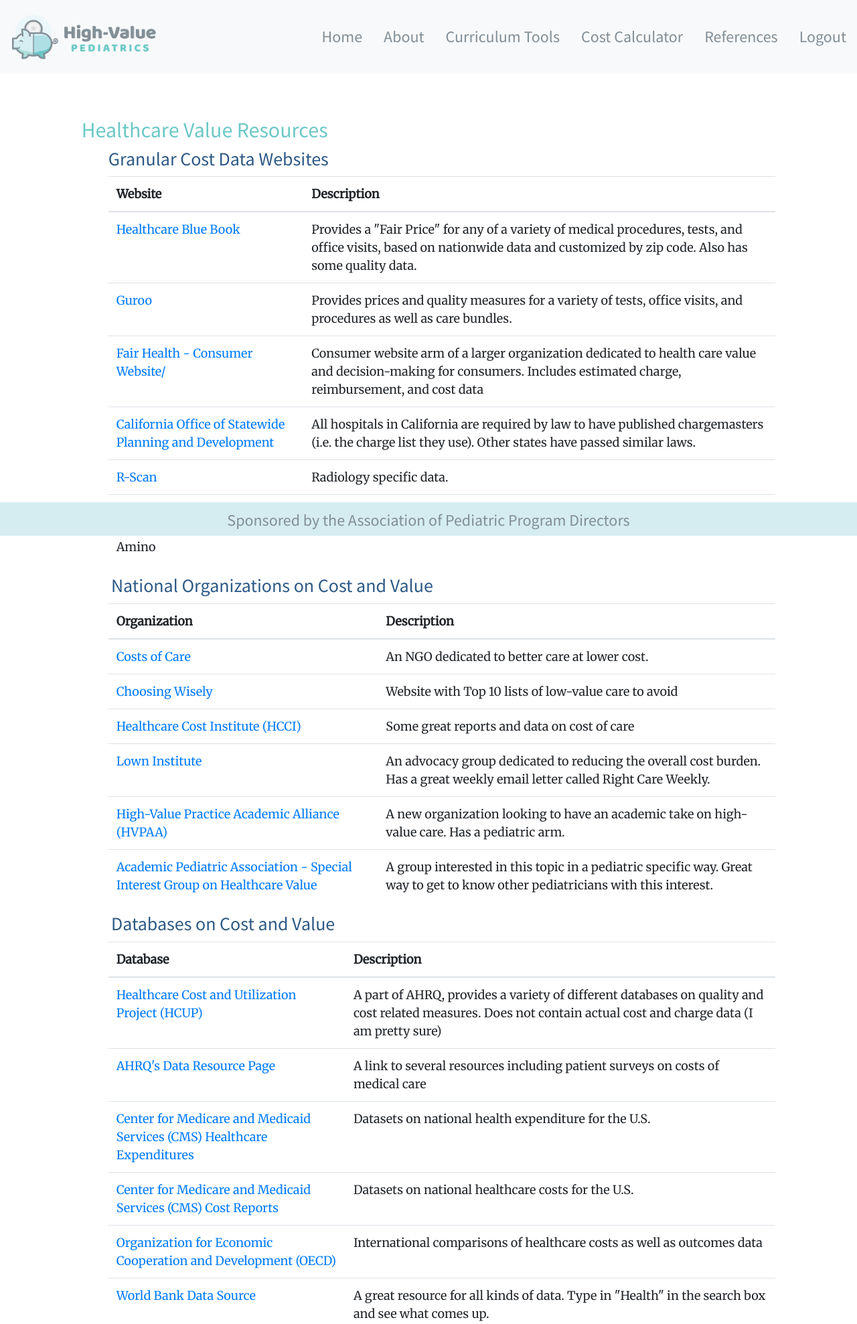
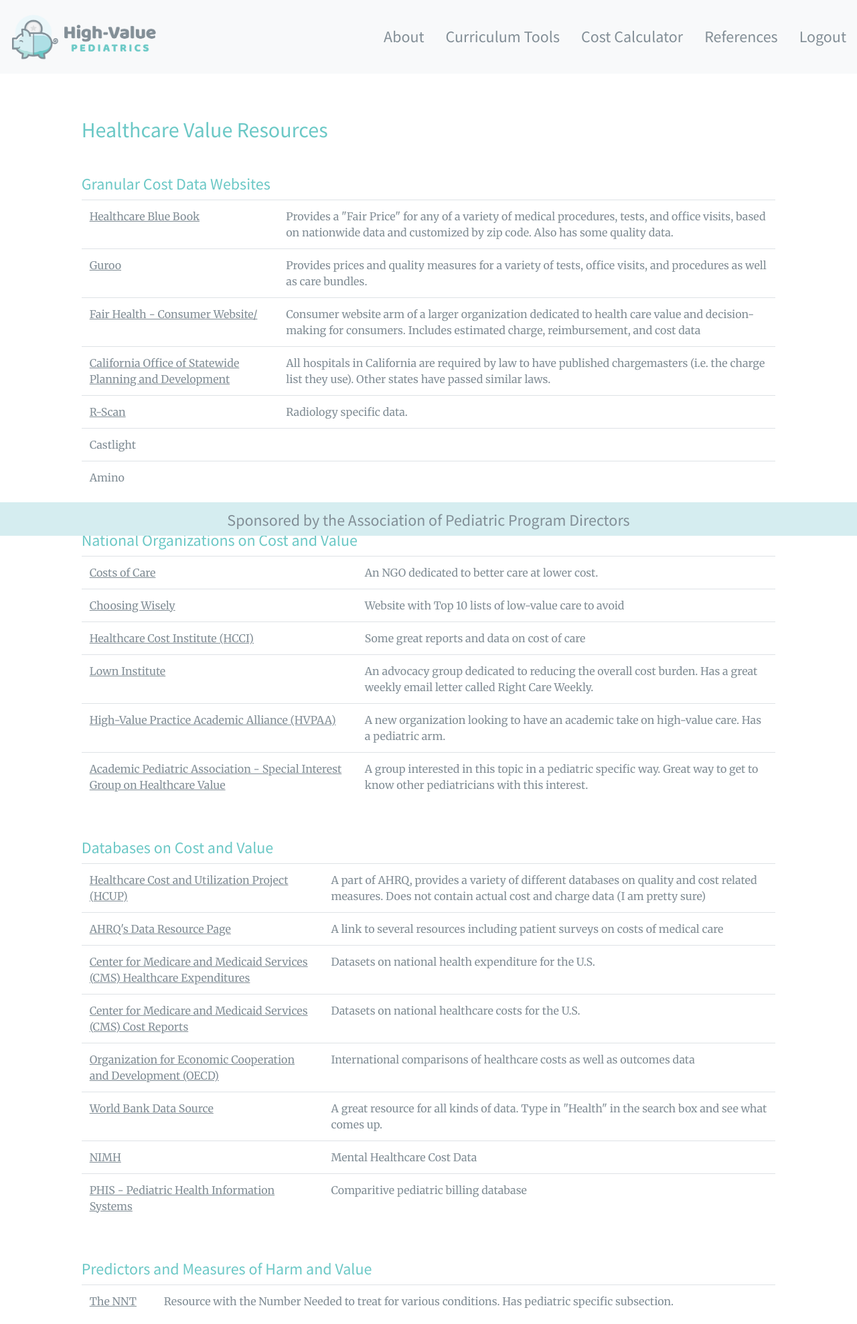
Before and after one commit to naveenmuthu/pedsvalue, a Django app: page /references/ in a window 1280 px wide. Shown: the top 1977 px of the page at 67% size. Run offline with Django 3.2, Linux system fonts and the light colour scheme; a user stored in the database is signed in; some libraries are stand-ins or nearby versions.

Commit message:
Fully styled site, still missing blue book updating.

```diff
--- a/templates/reference.html
+++ b/templates/reference.html
@@ -9,20 +9,10 @@
 {% endblock %}
 
 {% block content %}
-
- <div class="container-fluid bg-body">
-            <div class="row text-center" style="color: #2d5986">
     <h2>Healthcare Value Resources</h2>
-            </div>
-            <div class="row" style="padding-left: 5vh; font-size: large">
-                <h3 style="color: #2d5986">Granular Cost Data Websites</h3>
+    <p>&nbsp;</p>
+    <h4>Granular Cost Data Websites</h4>
         <table class="table">
-                    <thead>
-                        <tr>
-                            <th>Website</th>
-                            <th>Description</th>
-                        </tr>
-                    </thead>
             <tbody>
                 <tr>
                     <td><a href="https://www.healthcarebluebook.com/">Healthcare Blue Book</a></td>
@@ -55,14 +45,8 @@
             </tbody>
         </table>
     <p>&nbsp;</p>
-                <h3 style="color: #2d5986">National Organizations on Cost and Value</h3>
+    <h4>National Organizations on Cost and Value</h4>
         <table class="table">
-                    <thead>
-                        <tr>
-                            <th>Organization</th>
-                            <th>Description</th>
-                        </tr>
-                    </thead>
             <tbody>
                  <tr>
                      <td><a href="http://costsofcare.org/">Costs of Care</a> </td>
@@ -91,14 +75,8 @@
             </tbody>
         </table>
     <p>&nbsp;</p>
-                <h3 style="color: #2d5986">Databases on Cost and Value</h3>
+    <h4>Databases on Cost and Value</h4>
         <table class="table">
-                    <thead>
-                        <tr>
-                            <th>Database</th>
-                            <th>Description</th>
-                        </tr>
-                    </thead>
             <tbody>
                  <tr>
                      <td><a href="https://www.ahrq.gov/research/data/hcup/index.html">Healthcare Cost and Utilization Project (HCUP)</a> </td>
@@ -139,13 +117,8 @@
             </tbody>
         </table>
     <p>&nbsp;</p>
-                <h3 style="color: #2d5986">Predictors and Measures of Harm and Value</h3>
+    <h4>Predictors and Measures of Harm and Value</h4>
         <table class="table">
-                    <thead><tr class="tableizer-firstrow">
-                        <th>Website</th>
-                        <th>Description</th>
-                    </tr>
-                    </thead>
             <tbody>
                  <tr>
                      <td><a href="http://www.thennt.com/">The NNT</a> </td>
@@ -154,7 +127,7 @@
             </tbody>
         </table>
     <p>&nbsp;</p>
-                <h3 style="color: #2d5986">Journal Sections on Value</h3>
+    <h4>Journal Sections on Value</h4>
         <table class="table">
             <thead>
                 <tr>
@@ -207,7 +180,7 @@
             </tbody>
         </table>
     <p>&nbsp;</p>
-                <h3 style="color: #2d5986">Books on High-Value Care</h3>
+    <h4>Books on High-Value Care</h4>
         <table class="table">
             <thead>
                 <tr>
@@ -245,14 +218,8 @@
             </tbody>
         </table>
     <p>&nbsp;</p>
-                <h3 style="color: #2d5986">Curricula on High-Value Care</h3>
+    <h4>Curricula on High-Value Care</h4>
         <table class="table">
-                    <thead>
-                        <tr>
-                            <th>Curriculum</th>
-                            <th>Description</th>
-                        </tr>
-                    </thead>
             <tbody>
                  <tr>
                      <td><a href="https://www.acponline.org/clinical-information/high-value-care/resources-for-clinicians/high-value-care-cases">
@@ -278,7 +245,5 @@
                  </tr>
             </tbody>
         </table>
-            </div>
-        </div>
 
 {% endblock %}
--- a/templates/template.html
+++ b/templates/template.html
@@ -42,10 +42,29 @@
             color: #828e96;
         }
 
+        .navbar a:hover {
+            color: #6bc8c6;
+        }
+
+
+        #pagecontent a {
+            color: #828e96;
+            text-decoration: underline;
+        }
+
         h1, h2, h3, h4, h5, h6 {
             font-family: 'Source Sans Pro', serif;
             color: #6bc8c6;
         }
+
+        .btn-primary, .btn-primary:hover:active:focus, .btn-success:active:focus {
+            color: #828e96 !important;
+            background-color: #d5edf0 !important;
+            box-shadow: none !important;
+            border: none !important;
+            text-decoration: none !important;
+        }
+
 
         body {
             margin-top: 175px; /* Margin top by navbar height */
@@ -53,6 +72,11 @@
             height: 100%;
             font-family: 'Merriweather', sans-serif;
             color: #828e96;
+        }
+
+        table {
+            font-family: 'Merriweather', sans-serif;
+            color: #828e96 !important;
         }
 
         footer {
@@ -75,13 +99,10 @@
 <body>
 
     <nav class="navbar navbar-light bg-light fixed-top">
-        <a class="navbar-brand" href="#">
+        <a class="navbar-brand" href="/home/">
             <img src="{% static "CHOP_HVP_Logo_Horz_Primary.png" %}" width="250" height="100" height=alt="Logo">
         </a>
         <ul class="nav justify-content-end" style="font-size: x-large">
-            <li class="nav-item">
-                <a class="nav-link" href="/home/">Home</a>
-            </li>
             <li class="nav-item">
                 <a class="nav-link" href="/about/">About</a>
             </li>
```
Also changed, not shown: templates/about.html (+4 -16 lines), templates/curriculum.html (+5 -11 lines), templates/index.html (+7 -10 lines), templates/login.html (+4 -4 lines), templates/signup.html (+6 -6 lines). Lines whose indentation alone changed are shown as unchanged.
